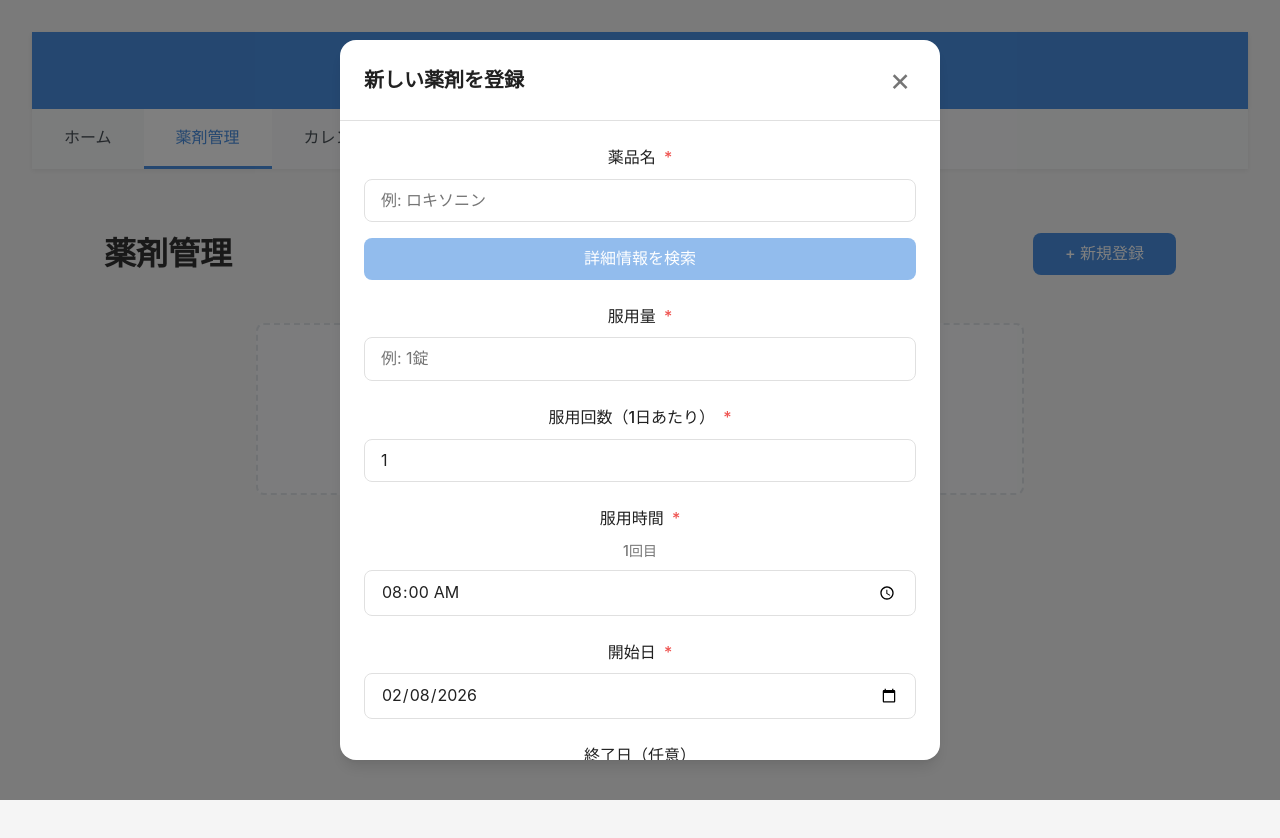
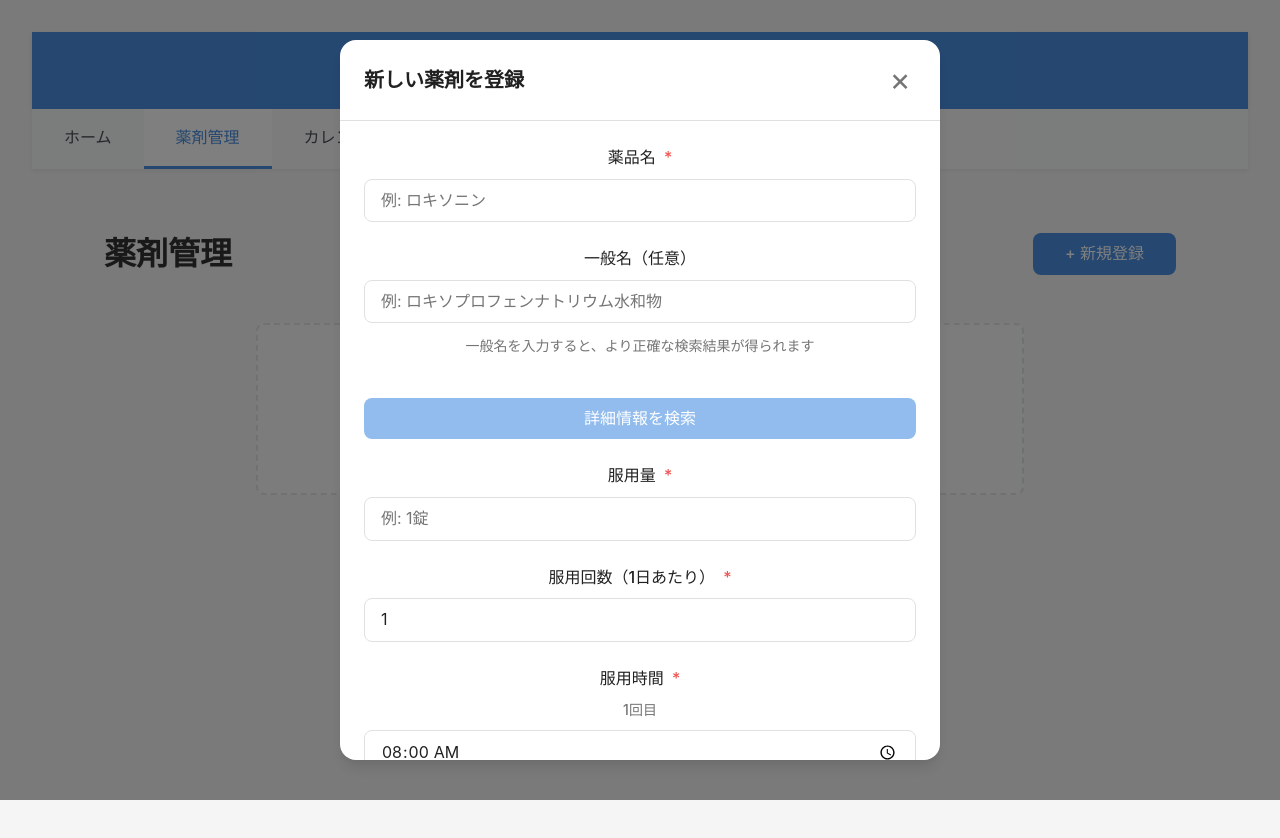
Before and after one commit to YoshitatsuSaita/portfolio_app, a React (Vite) app: page /medications in a window 1280 px wide. Both pictures are taken after a click on the button "+ 新規登録". Shown: the top 838 px of the page. Built offline with nearby package versions, Linux system fonts and the light colour scheme.

Commit message:
一般名の記述欄を追加

```diff
--- a/src/api/fdaApi.ts
+++ b/src/api/fdaApi.ts
@@ -9,17 +9,26 @@ const FDA_API_BASE_URL = "https://api.fda.gov/drug/label.json";
 const TIMEOUT_MS = 5000; // 5秒
 
 /**
- * OpenFDA APIで薬品名を検索する関数
- * @param name 検索する薬品名
+ * OpenFDA APIで薬品を検索する関数（一般名での検索に対応）
+ * @param searchTerm 検索する薬品名（一般名または商品名）
+ * @param useGenericName trueの場合は一般名で検索、falseの場合は商品名で検索（デフォルト: true）
  * @returns 検索結果の配列（FDADetails型）
  * @throws エラーメッセージ（ネットワークエラー、タイムアウト、レート制限超過時）
  */
-export const searchDrugByName = async (name: string): Promise<FDADetails[]> => {
+export const searchDrugByName = async (
+  searchTerm: string, // 検索語句（一般名または商品名）
+  useGenericName: boolean = true, // 一般名で検索するかどうか（デフォルトはtrue）
+): Promise<FDADetails[]> => {
   // 薬品名をURLエンコード（スペースや特殊文字に対応）
-  const encodedName = encodeURIComponent(name);
+  const encodedName = encodeURIComponent(searchTerm);
 
-  // APIリクエストURL（商品名で部分一致検索、最大5件取得）
-  const url = `${FDA_API_BASE_URL}?search=openfda.brand_name:"${encodedName}"&limit=5`;
+  // 検索フィールドを選択（一般名 or 商品名）
+  const searchField = useGenericName
+    ? "openfda.generic_name" // 一般名で検索
+    : "openfda.brand_name"; // 商品名で検索
+
+  // APIリクエストURL（指定されたフィールドで部分一致検索、最大5件取得）
+  const url = `${FDA_API_BASE_URL}?search=${searchField}:"${encodedName}"&limit=5`;
 
   // AbortControllerを作成（タイムアウト制御用）
   const controller = new AbortController();
--- a/src/components/MedicationForm/MedicationForm.tsx
+++ b/src/components/MedicationForm/MedicationForm.tsx
@@ -10,7 +10,8 @@ import "./MedicationForm.css"; // CSSをインポート
 
 // フォーム入力データの型定義
 interface MedicationFormData {
-  name: string; // 薬品名
+  name: string; // 薬品名（商品名）
+  genericName: string; // 一般名 - 追加
   dosage: string; // 服用量
   frequency: number; // 服用回数
   times: string[]; // 服用時間の配列
@@ -54,7 +55,8 @@ function MedicationForm({ medication, onSuccess }: MedicationFormProps) {
   } = useForm<MedicationFormData>({
     defaultValues: {
       // デフォルト値を設定
-      name: "", // 薬品名は空文字
+      name: "", // 薬品名（商品名）は空文字
+      genericName: "", // 一般名は空文字 - 追加
       dosage: "", // 服用量は空文字
       frequency: 1, // 服用回数は1回
       times: ["08:00"], // 服用時間は朝8時をデフォルト
@@ -70,7 +72,8 @@ function MedicationForm({ medication, onSuccess }: MedicationFormProps) {
       // medicationが存在する場合（編集モード）
       reset({
         // フォームの値をリセットして既存データを設定
-        name: medication.name, // 薬品名
+        name: medication.name, // 薬品名（商品名）
+        genericName: medication.genericName || "", // 一般名（未設定の場合は空文字） - 追加
         dosage: medication.dosage, // 服用量
         frequency: medication.frequency, // 服用回数
         times: medication.times, // 服用時間の配列
@@ -82,13 +85,18 @@ function MedicationForm({ medication, onSuccess }: MedicationFormProps) {
   }, [medication, reset]); // medicationまたはresetが変更された時に再実行
 
   const frequency = watch("frequency"); // 服用回数の値を監視
-  const drugName = watch("name"); // 薬品名の値を監視 - 検索ボタンの有効/無効判定に使用
+  const drugName = watch("name"); // 薬品名（商品名）の値を監視
+  const genericName = watch("genericName"); // 一般名の値を監視 - 追加
 
-  // OpenFDA API検索処理 - 「詳細情報を検索」ボタンクリック時に実行
+  // OpenFDA API検索処理 - 一般名が入力されていればそれを使用、なければ商品名を使用
   const handleSearch = async () => {
-    if (!drugName.trim()) {
-      // 薬品名が空の場合は検索しない（トリム後の空文字チェック）
-      setSearchError("薬品名を入力してください"); // エラーメッセージを設定
+    // 検索に使用する名称を決定（一般名が入力されていればそれを優先、なければ商品名）
+    const searchTerm = genericName.trim() || drugName.trim(); // 一般名を優先、なければ商品名
+    const useGenericName = !!genericName.trim(); // 一般名が入力されていればtrueにする
+
+    if (!searchTerm) {
+      // 両方とも空の場合はエラー
+      setSearchError("薬品名または一般名を入力してください"); // エラーメッセージを設定
       return; // 処理を中断
     }
 
@@ -97,7 +105,7 @@ function MedicationForm({ medication, onSuccess }: MedicationFormProps) {
     setSearchResults([]); // 検索結果をクリア - 前回の結果を削除
 
     try {
-      const results = await searchDrugByName(drugName); // OpenFDA APIを呼び出して検索実行
+      const results = await searchDrugByName(searchTerm, useGenericName); // OpenFDA APIを呼び出して検索実行（一般名かどうかのフラグを渡す）
 
       if (results.length === 0) {
         // 検索結果が0件の場合
@@ -134,7 +142,8 @@ function MedicationForm({ medication, onSuccess }: MedicationFormProps) {
         // ZustandストアのupdateMedication関数を呼び出して薬剤を更新
         await updateMedication(medication.id, {
           // 薬剤IDを指定
-          name: data.name, // 薬品名
+          name: data.name, // 薬品名（商品名）
+          genericName: data.genericName || undefined, // 一般名（空の場合はundefined） - 追加
           dosage: data.dosage, // 服用量
           frequency: data.frequency, // 服用回数
           times: data.times.slice(0, data.frequency), // 服用回数分の時間のみ取得
@@ -147,7 +156,8 @@ function MedicationForm({ medication, onSuccess }: MedicationFormProps) {
         // 新規登録モードの場合
         // ZustandストアのaddMedication関数を呼び出して薬剤を登録
         await addMedication({
-          name: data.name, // 薬品名
+          name: data.name, // 薬品名（商品名）
+          genericName: data.genericName || undefined, // 一般名（空の場合はundefined） - 追加
           dosage: data.dosage, // 服用量
           frequency: data.frequency, // 服用回数
           times: data.times.slice(0, data.frequency), // 服用回数分の時間のみ取得
@@ -188,13 +198,41 @@ function MedicationForm({ medication, onSuccess }: MedicationFormProps) {
         />
         {errors.name && <p className="error-message">{errors.name.message}</p>}{" "}
         {/* エラーメッセージ表示 */}
-        {/* OpenFDA検索ボタン - 薬品名入力後に有効化 */}
+      </div>
+      {/* 一般名入力欄 - 追加 */}
+      <div className="form-group">
+        <label htmlFor="genericName" className="form-label">
+          一般名（任意）
+        </label>
+        <input
+          id="genericName" // ラベルとの紐づけ用ID
+          type="text" // テキスト入力
+          className={`form-input ${errors.genericName ? "error" : ""}`} // エラー時にerrorクラスを追加
+          placeholder="例: ロキソプロフェンナトリウム水和物" // プレースホルダー
+          {...register("genericName")} // React Hook Formに登録（バリデーションなし・任意入力）
+        />
+        <p
+          className="field-hint"
+          style={{
+            fontSize: "0.875rem",
+            color: "var(--color-text-secondary)",
+            marginTop: "0.25rem",
+          }}
+        >
+          一般名を入力すると、より正確な検索結果が得られます
+        </p>
+        {errors.genericName && (
+          <p className="error-message">{errors.genericName.message}</p>
+        )}
+      </div>
+      {/* OpenFDA検索ボタン - 一般名入力欄の下に配置 */}
+      <div className="form-group">
         <button
           type="button" // フォーム送信ではなく通常のボタンとして動作（submitを防ぐ）
           className="btn btn-secondary" // セカンダリボタンスタイル適用
           onClick={handleSearch} // クリック時に検索処理を実行
-          disabled={!drugName.trim() || isSearching} // 薬品名が空、または検索中の場合は無効化
-          style={{ marginTop: "0.5rem" }} // 上側に余白を追加（入力欄との間隔）
+          disabled={(!drugName.trim() && !genericName.trim()) || isSearching} // 薬品名と一般名の両方が空、または検索中の場合は無効化
+          style={{ width: "100%" }} // ボタンを幅いっぱいに表示
         >
           {isSearching ? "検索中..." : "詳細情報を検索"}{" "}
           {/* 検索中はローディングテキストを表示 */}
@@ -205,8 +243,10 @@ function MedicationForm({ medication, onSuccess }: MedicationFormProps) {
             {searchError}
           </p>
         )}
-        {/* 検索結果リスト表示エリア - アコーディオン形式で複数の候補を表示 */}
-        {searchResults.length > 0 && (
+      </div>
+      {/* 検索結果リスト表示エリア - アコーディオン形式で複数の候補を表示 */}
+      {searchResults.length > 0 && (
+        <div className="form-group">
           <div className="search-results" style={{ marginTop: "1rem" }}>
             {/* 検索結果件数表示 */}
             <p
@@ -434,8 +474,8 @@ function MedicationForm({ medication, onSuccess }: MedicationFormProps) {
               );
             })}
           </div>
-        )}
-      </div>
+        </div>
+      )}
       {/* 服用量入力欄 */}
       <div className="form-group">
         <label htmlFor="dosage" className="form-label">
--- a/src/types/index.ts
+++ b/src/types/index.ts
@@ -2,6 +2,7 @@
 export interface Medication {
   id: string; // 薬剤の一意識別子（UUID）
   name: string; // 薬品名
+  genericName?: string; // 一般名（任意）
   dosage: string; // 服用量（例: "1錠", "10ml"）
   frequency: number; // 1日あたりの服用回数
   times: string[]; // 服用時刻の配列（例: ["08:00", "20:00"]）
```
